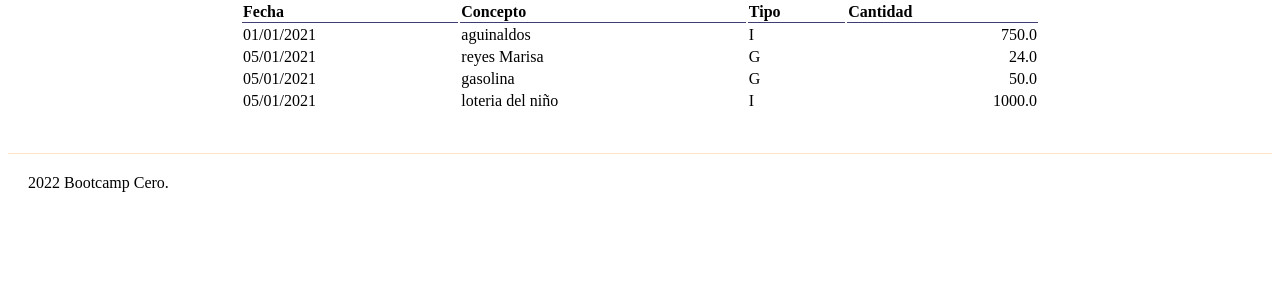
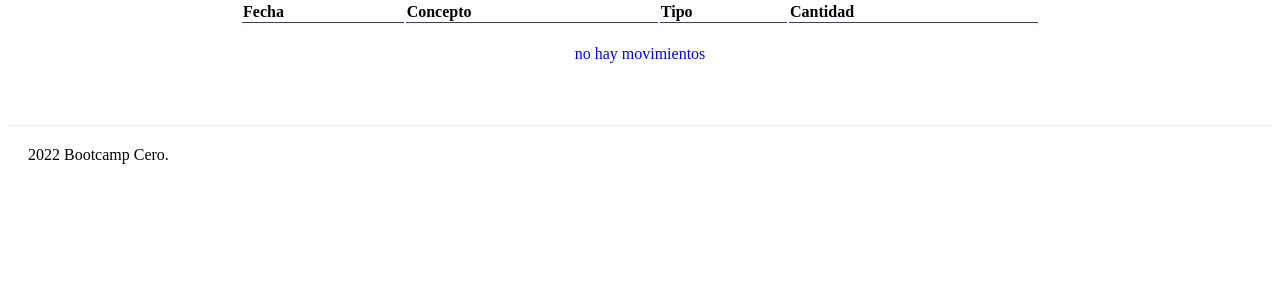
Before and after one commit to MarkelJM/hello-flask, a Flask app: page / in a window 1280 px wide. Shown: the part 83-383 px from the top of the page. Run offline with Flask 2, Linux system fonts and the light colour scheme.

Commit message:
feat:tratamos  el caso del archivo vacio

```diff
--- /dev/null
+++ b/balance/data/movimiento copy.csv
@@ -0,0 +1,5 @@
+fecha,concepto,tipo,cantidad
+01/01/2021,aguinaldos,I,750.0
+05/01/2021,reyes Marisa,G,24.0
+05/01/2021,gasolina,G,50.0
+05/01/2021,loteria del niño,I,1000.0
--- a/balance/data/movimiento.csv
+++ b/balance/data/movimiento.csv
@@ -1,5 +1 @@
 fecha,concepto,tipo,cantidad
-01/01/2021,aguinaldos,I,750.0
-05/01/2021,reyes Marisa,G,24.0
-05/01/2021,gasolina,G,50.0
-05/01/2021,loteria del niño,I,1000.0
--- a/balance/models.py
+++ b/balance/models.py
@@ -1,4 +1,5 @@
 import csv
+from datetime import date, datetime
 from . import FICHERO
 
 class Movimiento:
@@ -12,10 +13,12 @@ class Movimiento:
 
 class ListaMovimiento:
     def __init__(self) :
-        self.lista_movimiento = []
+        self.movimientos = []
 
     def leer_archivo (self):
         with open(FICHERO, "r", encoding="UTF-8") as fichero:
             reader = csv.DictReader(fichero)
             for linea  in reader:
-                self.lista_movimiento.append(linea)
+                mov = Movimiento(linea["fecha"], linea["concepto"],
+                linea["tipo"], linea["cantidad"])
+                self.movimientos.append(mov)
--- a/balance/static/css/styles.css
+++ b/balance/static/css/styles.css
@@ -43,3 +43,9 @@ table.paper {
     padding: 20px;
     border-top: solid 1px bisque;
 }
+
+.lista-vacia {
+    text-align: center;
+    padding: 20px;
+    color: blue;
+}
--- a/balance/templates/inicio.html
+++ b/balance/templates/inicio.html
@@ -28,14 +28,26 @@
                 <th class="titulo-tabla">Tipo</th>
                 <th class="titulo-tabla">Cantidad</th>
             </tr>
+            {% if movs %}
             {% for mov in movs %}
             <tr>
                 <td>{{mov.fecha}}</td>
                 <td>{{mov.concepto}}</td>
-                <td>{{mov.tipo}}</td>
+                <td>
+                    {% if mov.tipo == 'I' %}
+                    Ingreso
+                    {% else %}
+                    Gasto
+                    {% endif %}
+                </td>
                 <td class="numero">{{mov.cantidad}}</td>
             </tr>
             {% endfor %}
+            {% else %}
+            <tr>
+                <td colspan="4" class="lista-vacia">no hay movimientos</td>
+            </tr>
+            {% endif %}
         </table>
     </main>
 
--- a/balance/views.py
+++ b/balance/views.py
@@ -8,7 +8,7 @@ from.models import ListaMovimiento
 def home():
     movimientos = ListaMovimiento()
     movimientos.leer_archivo()
-    return render_template("inicio.html", movs=movimientos.lista_movimiento)
+    return render_template("inicio.html", movs=movimientos.movimientos)
 
 
 @app.route('/nuevo')
```
